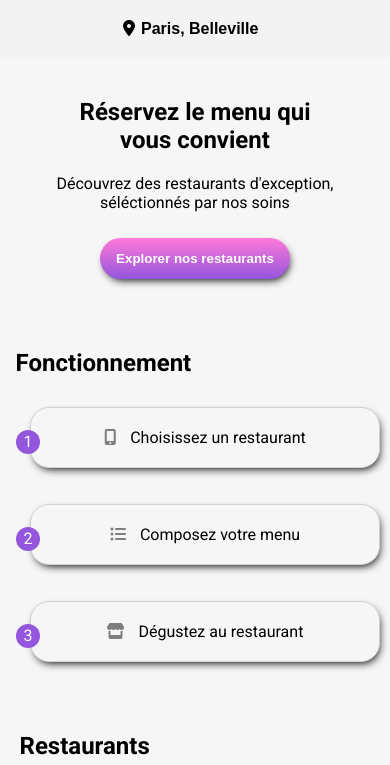
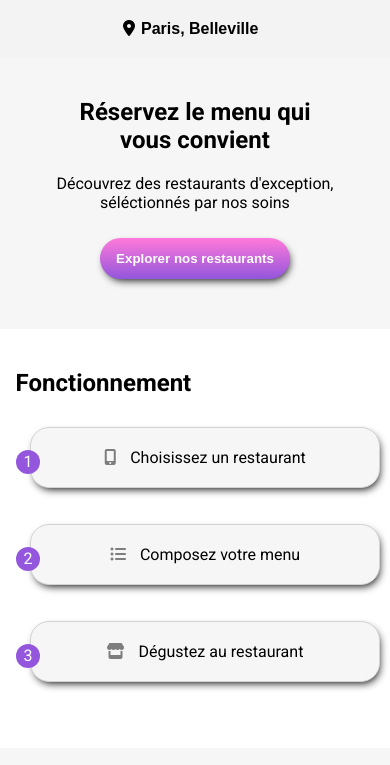
Before and after one commit to Fragzw/P3, a website: page index.html in a window 390 px wide. Shown: the part 76-841 px from the top of the page. Drawn offline with Linux system fonts and the light colour scheme; a web font is replaced by a local one.

Commit message:
ajout de padding sur la section formulaire + background white (uniquement moblie et tablette)

```diff
--- a/sass/loader.scss
+++ b/sass/loader.scss
@@ -5,7 +5,7 @@
     inset: 0;
     z-index: 1;
     opacity: 1;
-    animation: desappear 0.01s;
+    animation: desappear 0.01s; /* délais de disparition */
     animation-delay: 3s;
     animation-fill-mode: forwards; /* une fois animation terminée disparait */
     transform-origin: top;
--- a/sass/main.scss
+++ b/sass/main.scss
@@ -11,7 +11,9 @@ main {
     position: relative;
     counter-reset: numbers;
     text-align: start;
-    background-color: #f6f6f6;
+    background-color: white;
+    padding-top: 20px;
+    padding-bottom: 40px;
     & ol {
         display: flex;
         flex-direction: column;
--- a/sass/responsive.scss
+++ b/sass/responsive.scss
@@ -1,5 +1,6 @@
 @media (min-width: 901px) {
   .formulaire {
+    background-color: #f6f6f6;
     text-align: center;
     & ol {
       flex-direction: unset;
```
Also changed, not shown: css/style.css.
